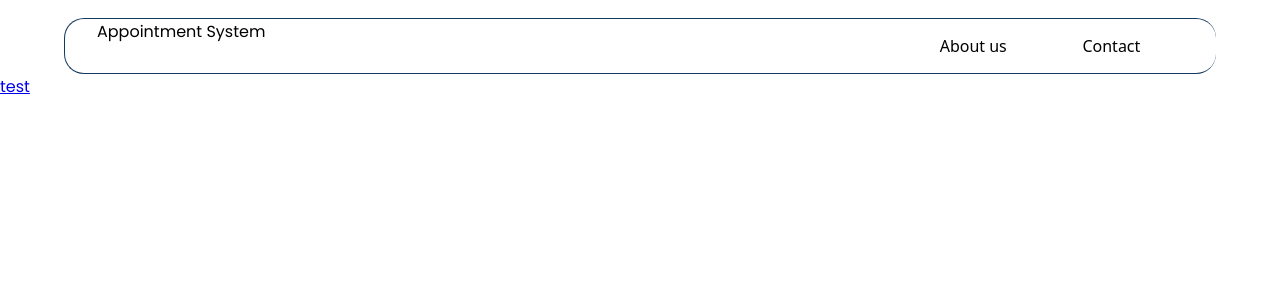
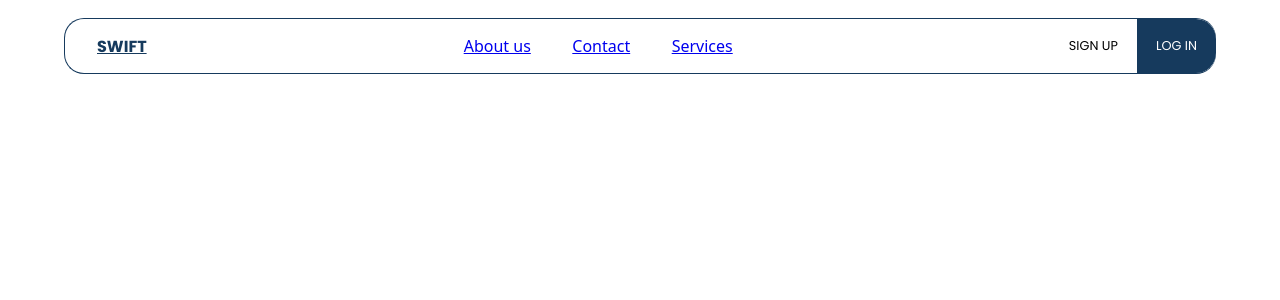
Before and after one commit to hilario001/appointment-system, a PHP site: page / in a window 1280 px wide. Shown: the top 300 px of the page. Run offline with PHP 8.4, Linux system fonts and the light colour scheme.

Commit message:
Add nav bar

```diff
--- a/index.php
+++ b/index.php
@@ -2,7 +2,7 @@
 <html lang=en>
 <head>
     <meta charset="utf-8">
-    <title>Appointment System</title>
+    <title>Swift Appointments</title>
     <meta name="viewport" content="width=device-width, initial-scale=1">
     <link rel="stylesheet" href="styles/general.css">
     <link rel="stylesheet" href="styles/font.css">
@@ -10,13 +10,17 @@
 </head>
 <body>
     <nav>
-        <a>Appointment System</a>
+        <a href="index.php" class="logo">SWIFT</a>
         <ul>
-            <li>About us</li>
-            <li>Contact</li>
+            <li><a href="pages/about.php">About us</a></li>
+            <li><a href="pages/contact.php">Contact</a></li>
+            <li><a href="pages/services.php">Services</a></li>
         </ul>
+        <div class="wrapper">
+            <a class="signup">SIGN UP</a>
+            <a class="login">LOG IN</a>
+        </div>
     </nav>
-    <a href="pages/user_register.php">test</a>
 
     <script src="js/script.js"></script>
 </body>
```
